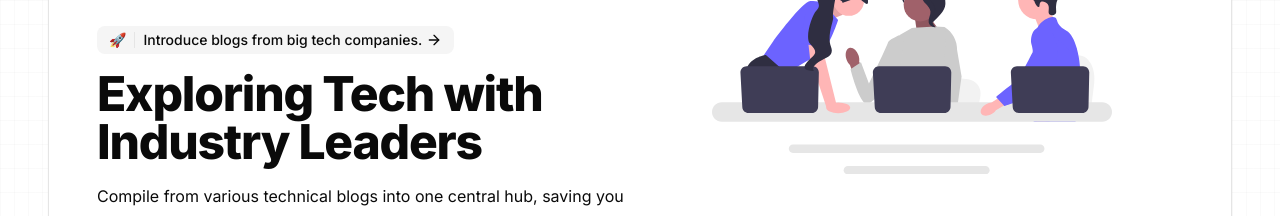
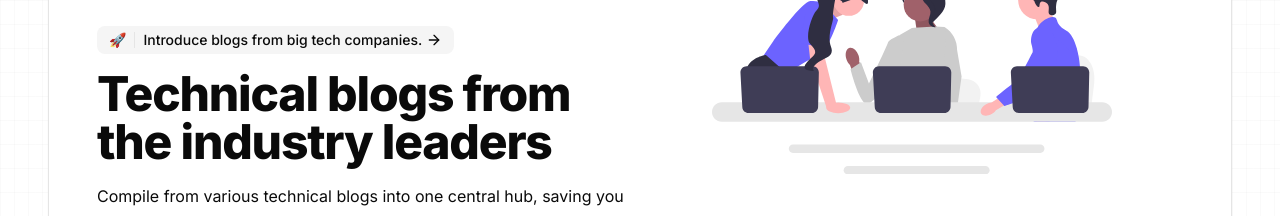
Before and after one commit to mikah13/UptoTech, a Next.js app: page / in a window 1280 px wide. Shown: the part 264-480 px from the top of the page. Built offline with nearby package versions, Linux system fonts and the light colour scheme; no server answers; grey boxes are pictures that could not be loaded.

Commit message:
add sitemap

```diff
--- a/src/app/layout.tsx
+++ b/src/app/layout.tsx
@@ -7,7 +7,7 @@ const inter = Inter({ subsets: ['latin'] });
 
 export const metadata: Metadata = {
   metadataBase: new URL('https://uptotech.vercel.app/'),
-  title: 'UptoTech - Exploring Tech with Industry Leaders',
+  title: 'UptoTech - Technical blogs from the industry leaders',
   icons: {
     icon: '/favicon.ico',
   },
@@ -28,7 +28,7 @@ export const metadata: Metadata = {
   authors: [{ name: 'Mike Hoang' }],
   creator: 'Mike Hoang',
   openGraph: {
-    title: 'UptoTech - Exploring Tech with Industry Leaders',
+    title: 'UptoTech - Technical blogs from the industry leaders',
     description:
       'Compile from various technical blogs into one central hub, saving you time and ensuring you updated with the industry leading companies in the world !',
     url: 'https://uptotech.vercel.app/',
@@ -42,7 +42,7 @@ export const metadata: Metadata = {
     ],
   },
   twitter: {
-    title: 'UptoTech - Exploring Tech with Industry Leaders',
+    title: 'UptoTech - Technical blogs from the industry leaders',
     description:
       'Compile from various technical blogs into one central hub, saving you time and ensuring you updated with the industry leading companies in the world !',
     images: [
--- /dev/null
+++ b/src/app/sitemap.ts
@@ -0,0 +1,13 @@
+import { MetadataRoute } from 'next';
+
+export default function sitemap(): MetadataRoute.Sitemap {
+  return [
+    {
+      url: 'https://uptotech.vercel.app/',
+      lastModified: new Date(),
+      changeFrequency: 'monthly',
+      priority: 1,
+    },
+
+  ];
+}
--- a/src/components/hero.tsx
+++ b/src/components/hero.tsx
@@ -27,7 +27,7 @@ function Hero({}: Props) {
             </Link>
           </div>
           <h1 className='scroll-m-20  text-4xl font-extrabold tracking-tight lg:text-5xl'>
-            Exploring Tech with Industry Leaders
+            Technical blogs from the industry leaders
           </h1>
           <div className='mt-8'>
             <h2 className='leading-7 [&:not(:first-child)]:mt-6 max-w-[40rem]'>
```
